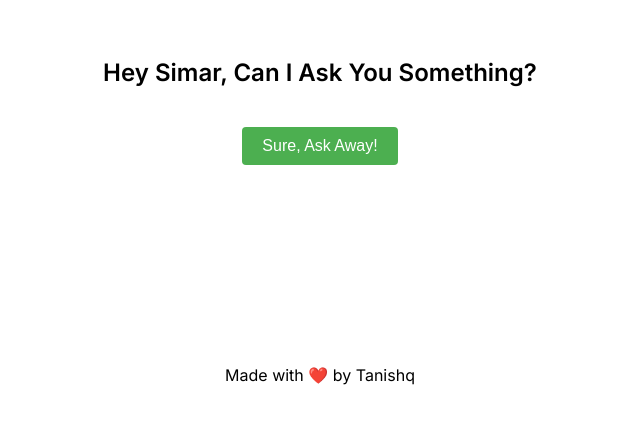
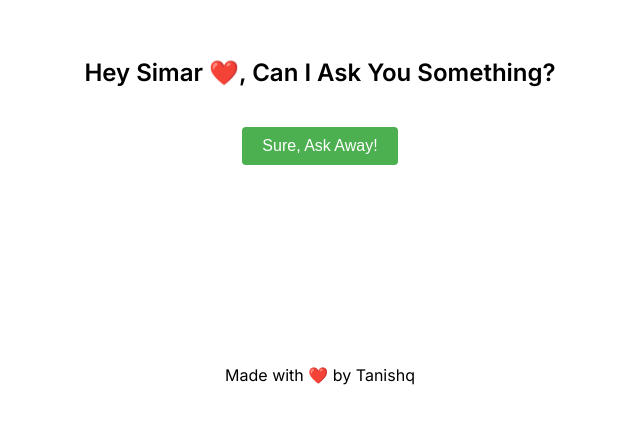
Before and after one commit to tanishq2103/My-Lily, a plain HTML site: page index.html in a window 1280 px wide. Shown: the part 130-554 px from the top of the page, without its empty margins (320-960 px from the left). Drawn offline with Linux system fonts and the light colour scheme.

Commit message:
Update index.html

```diff
--- a/index.html
+++ b/index.html
@@ -13,7 +13,7 @@
 
     <div class="container mx-auto">
 
-        <h1 class="text-2xl" id="init">Hey Simar, Can I Ask You Something?</h1>
+        <h1 class="text-2xl" id="init">Hey Simar ❤️, Can I Ask You Something?</h1>
         <button onclick="startQuestions()" id="que">Sure, Ask Away!</button>
 
         <div id="questions" style="display: none;">
```
